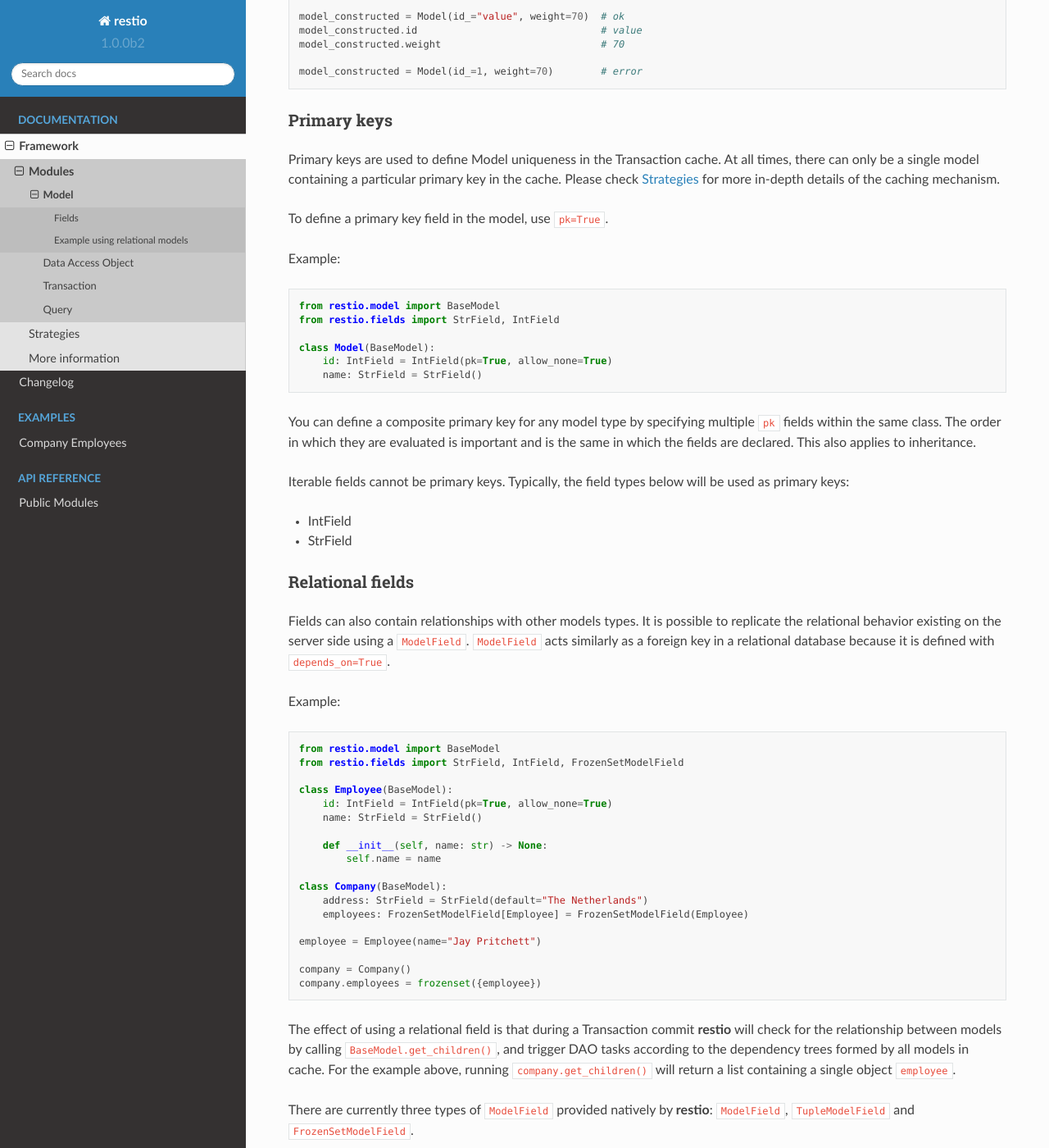
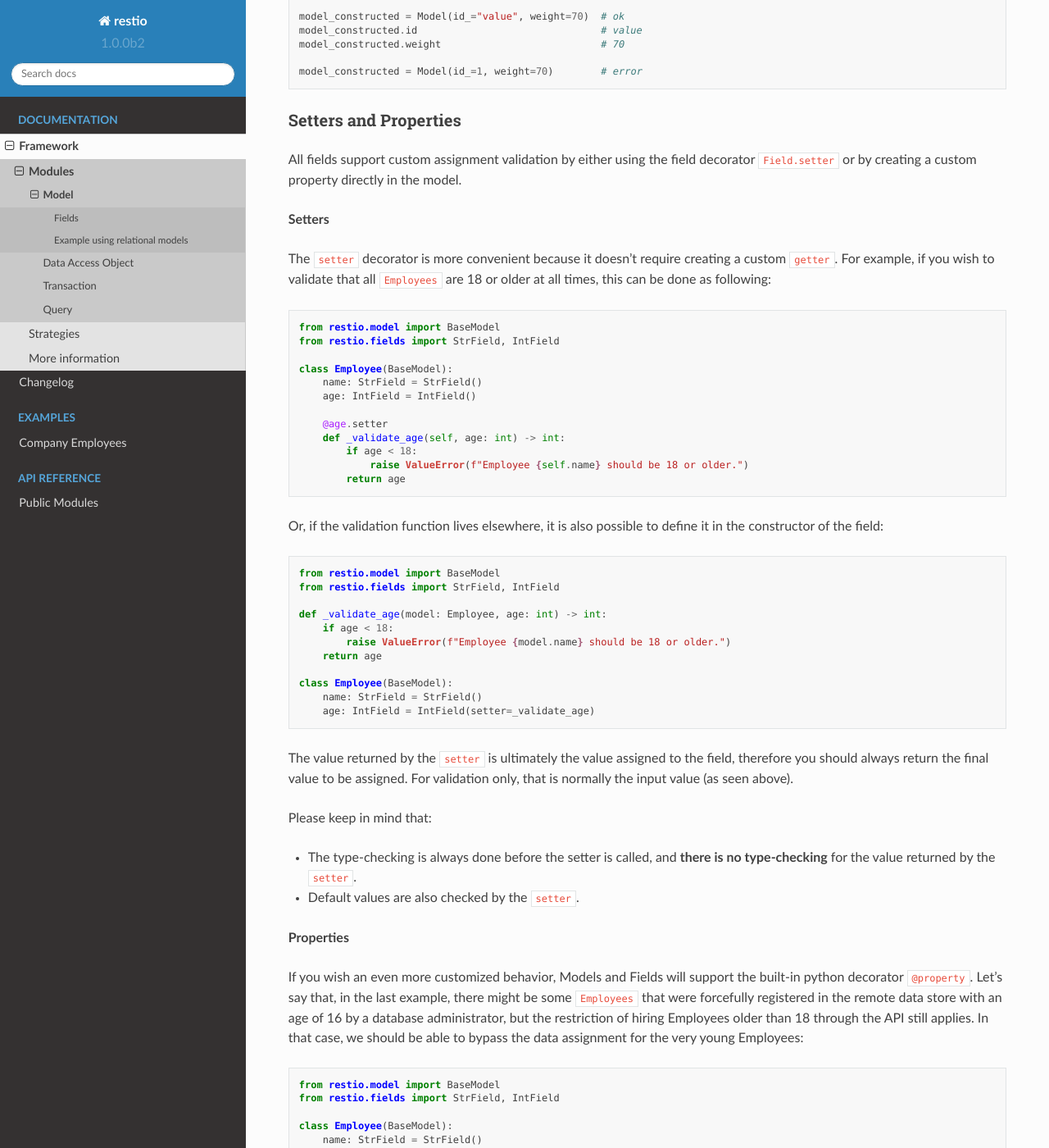
Before and after one commit to eduardostarling/restio, a Sphinx documentation site: the page built from docs/source/framework/model.rst, in a window 1280 px wide and 1400 px high, scrolled down 2998 px. Shown: the whole window at 82% size. Built offline with Sphinx 7.4.7 and the Read the Docs theme 2.0.0, drawn with Linux system fonts in a browser that asks for light colours; some of the changed text lies outside the part shown.

Commit message:
feat: Field setters and properties

```diff
--- a/docs/source/changelog.rst
+++ b/docs/source/changelog.rst
@@ -6,6 +6,8 @@ Changelog
 
 - Fixed bug that failed to properly check trees of models with deleted state.
 - Fixed bug that would maintain an incorrect persistent state of models when a model was unbound from a transaction.
+- Added support for Field Setters with the :code:`Field.setter` decorator in models.
+- Added support for the built-in python :code:`@property` in models.
 - Added restriction in which it is not possible anymore to register a model after it has been discarded. Also, during a :code:`Transaction.reset()` all models are now marked as discarded.
 - Added check that rejects model attribute updates when the provided values depend on models that are not yet in the transaction cache.
 - Added a static method :code:`Transaction.raise_for_status(tasks)` that raises a :code:`TransactionException` with all the :code:`tasks` that failed and all that succeeded during a :code:`Transaction.commit()`.
--- a/docs/source/framework/model.rst
+++ b/docs/source/framework/model.rst
@@ -29,13 +29,13 @@ For example, a model :code:`Employee` could be written using as following to rep
         ) -> None:
             self.name = name
             self.age = age or self.age  # uses default
+            self.address = address or self.address  # uses default
 
-            self.change_address(address or self.address)  # uses default
-
-        def change_address(self, new_address: str):
-            if not new_address:
+        @address.setter
+        def _validate_address(self, address: str):
+            if not address:
                 raise ValueError("Invalid address.")
-            self.address = new_address
+            return address
 
 
 All **restio** models should inherit from :code:`restio.model.BaseModel`, and all fields should be of type :code:`restio.fields.Field`. :code:`BaseModel` will guarante that the models can be properly operated by the other **restio** modules, such as Transactions and Data Access Objects.
@@ -62,7 +62,7 @@ All model attributes should be declared as fields. Fields tell **restio** how to
 Default values
 ^^^^^^^^^^^^^^
 
-Field's default values are assigned to the model instance as soon as they are accessed for the first time, or right after the constructor returns.
+Fields' default values are assigned to the model instance as soon as they are accessed for the first time, or right after the constructor returns.
 
 Every Field subtype should have its own default value, which can be configured by either using the keyword :code:`default` or :code:`default_factory`. :code:`default` accepts a static value, while :code:`default_factory` accepts callables.
 
@@ -149,6 +149,86 @@ Example:
     model_constructed.weight                           # 70
 
     model_constructed = Model(id_=1, weight=70)        # error
+
+
+Setters and Properties
+^^^^^^^^^^^^^^^^^^^^^^
+
+All fields support custom assignment validation by either using the field decorator :code:`Field.setter` or by creating a custom property directly in the model.
+
+**Setters**
+
+The :code:`setter` decorator is more convenient because it doesn't require creating a custom :code:`getter`. For example, if you wish to validate that all :code:`Employees` are 18 or older at all times, this can be done as following:
+
+.. code-block:: python
+
+    from restio.model import BaseModel
+    from restio.fields import StrField, IntField
+
+    class Employee(BaseModel):
+        name: StrField = StrField()
+        age: IntField = IntField()
+
+        @age.setter
+        def _validate_age(self, age: int) -> int:
+            if age < 18:
+                raise ValueError(f"Employee {self.name} should be 18 or older.")
+            return age
+
+
+Or, if the validation function lives elsewhere, it is also possible to define it in the constructor of the field:
+
+.. code-block:: python
+
+    from restio.model import BaseModel
+    from restio.fields import StrField, IntField
+
+    def _validate_age(model: Employee, age: int) -> int:
+        if age < 18:
+            raise ValueError(f"Employee {model.name} should be 18 or older.")
+        return age
+
+    class Employee(BaseModel):
+        name: StrField = StrField()
+        age: IntField = IntField(setter=_validate_age)
+
+
+The value returned by the :code:`setter` is ultimately the value assigned to the field, therefore you should always return the final value to be assigned. For validation only, that is normally the input value (as seen above).
+
+Please keep in mind that:
+
+- The type-checking is always done before the setter is called, and **there is no type-checking** for the value returned by the :code:`setter`.
+- Default values are also checked by the :code:`setter`.
+
+**Properties**
+
+If you wish an even more customized behavior, Models and Fields will support the built-in python decorator :code:`@property`. Let's say that, in the last example, there might be some :code:`Employees` that were forcefully registered in the remote data store with an age of 16 by a database administrator, but the restriction of hiring Employees older than 18 through the API still applies. In that case, we should be able to bypass the data assignment for the very young Employees:
+
+.. code-block:: python
+
+    from restio.model import BaseModel
+    from restio.fields import StrField, IntField
+
+    class Employee(BaseModel):
+        name: StrField = StrField()
+        _age: IntField = IntField()
+
+        @property
+        def age(self) -> int:
+            return self._age
+
+        @age.setter
+        def age(self, value: int):
+            if value < 18:
+                raise ValueError(f"Employee {self.name} should be 18 or older.")
+            self._age = value
+
+    employee = Employee()
+    employee.name = "John"
+
+    employee.age = 15   # fails
+    employee._age = 15  # succeeds
+
 
 .. _primary_keys:
 
@@ -319,21 +399,17 @@ We can extend the example on the top of this page by implementing and extra `Com
         address: StrField = StrField(default="Company Address")
 
         def __init__(
-            self,
-            *,
-            name: str,
-            age: Optional[int] = None,
-            address: Optional[str] = None,
+            self, *, name: str, age: Optional[int] = None, address: Optional[str] = None,
         ) -> None:
             self.name = name
             self.age = age or self.age  # uses default
+            self.address = address or self.address  # uses default
 
-            self.change_address(address or self.address)  # uses default
-
-        def change_address(self, new_address: str):
-            if not new_address:
+        @address.setter
+        def _validate_address(self, address: str) -> str:
+            if not address:
                 raise ValueError("Invalid address.")
-            self.address = new_address
+            return address
 
 
     class Company(BaseModel):
@@ -342,24 +418,29 @@ We can extend the example on the top of this page by implementing and extra `Com
 
         def __init__(self, name: str, employees: FrozenSet[Employee]):
             self.name = name
-
-            for employee in employees:
-                self.hire_employee(employee)
+            self.employees = employees
 
         def hire_employee(self, employee: Employee):
-            # frozensets are immutable, therefore we need to re-set the value
-            # back to the model
-            if not employee.age >= 18:
-                raise ValueError(f"The employee {employee.name} is not 18 yet.")
+            # frozensets are immutable, therefore we need to re-set the value back to the
+            # model
+            self.employees = frozenset(self.employees.union({employee}))
 
-            self.employees = frozenset(self.employees.union({employee}))
+        @employees.setter
+        def _validate_employee(self, employees: FrozenSet[Employee]) -> FrozenSet[Employee]:
+            for employee in employees:
+                if not employee.age >= 18:
+                    raise ValueError(f"The employee {employee.name} is not 18 yet.")
+
+            return employees
 
 
     # it is now easy to manipulate objects in the application
     employee_a = Employee(name="Alice", age=27)
     employee_b = Employee(name="Bob", age=19)
 
-    company = Company(name="Awesome Company", employees=frozenset({employee_a}))  # this works
+    company = Company(
+        name="Awesome Company", employees=frozenset({employee_a})
+    )  # this works
 
     employee_c = Employee(name="Junior", age=16)
     company.hire_employee(employee_c)  # this fails
```
Also changed, not shown: README.md (+5 -5 lines), docs/source/framework/dao.rst (+10 -10 lines), 5 other files.
